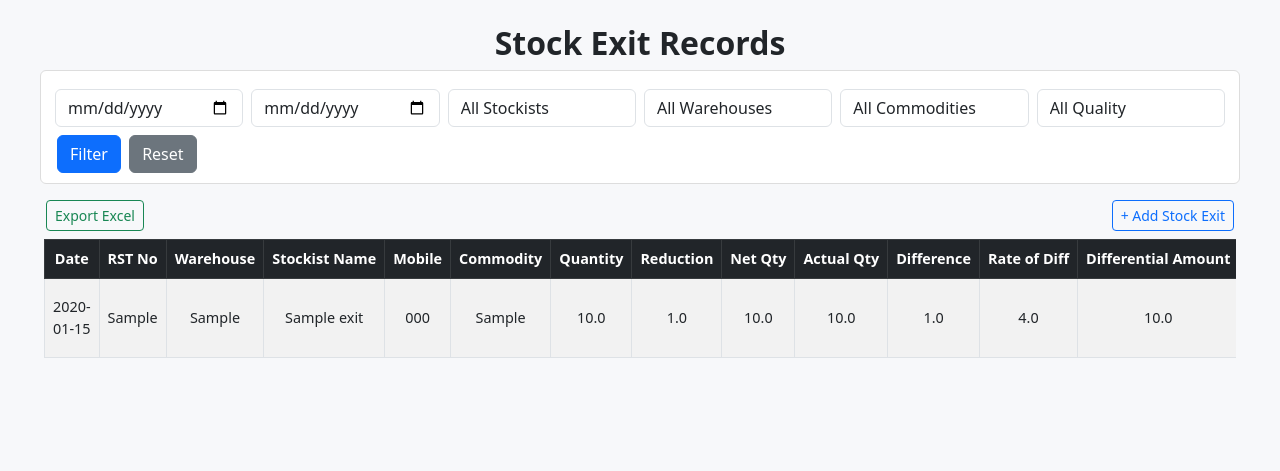
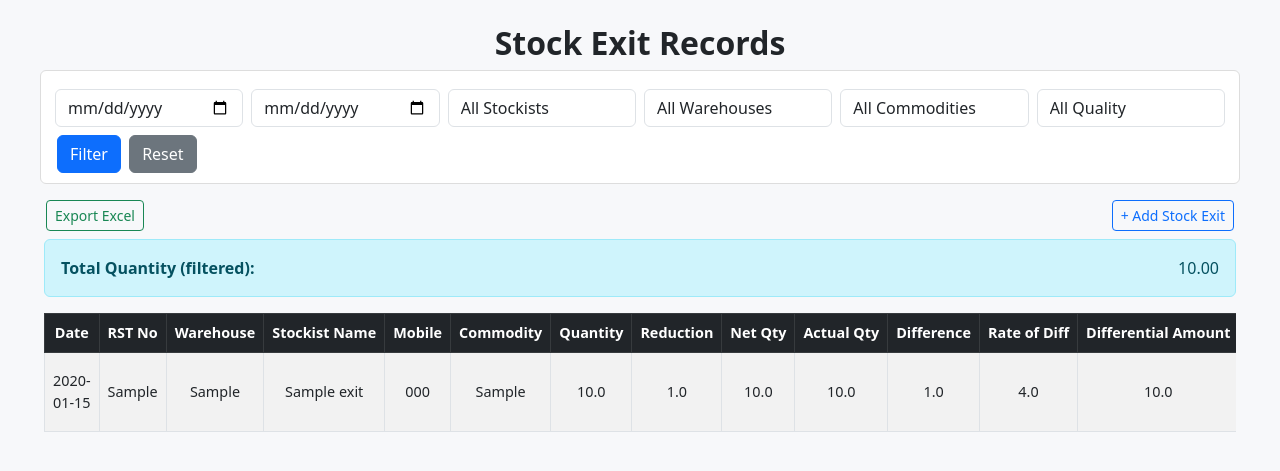
Before and after one commit to DUDU1608/warehouse-python, a Flask app: page /stockexit/list in a window 1280 px wide. Shown: the top 471 px of the page. Run offline with Flask 3, Linux system fonts and the light colour scheme; tables that the repository leaves empty hold one stand-in row (values such as "Sample post").

Commit message:
Update list_stock_exit.html

```diff
--- a/app/templates/stockist/list_stock_exit.html
+++ b/app/templates/stockist/list_stock_exit.html
@@ -93,6 +93,11 @@
   </div>
 
   <!-- Records Table -->
+  <div class="alert alert-info d-flex justify-content-between align-items-center" role="alert">
+  <strong>Total Quantity (filtered):</strong>
+  <span>{{ "{:,.2f}".format(total_quantity) }}</span>
+</div>
+
   <div class="table-responsive">
     <table class="table table-bordered table-striped align-middle">
       <thead class="table-dark">
```
